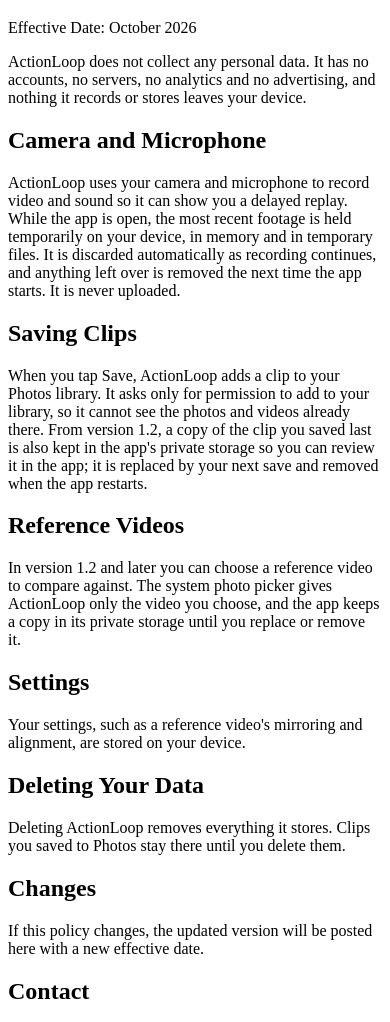
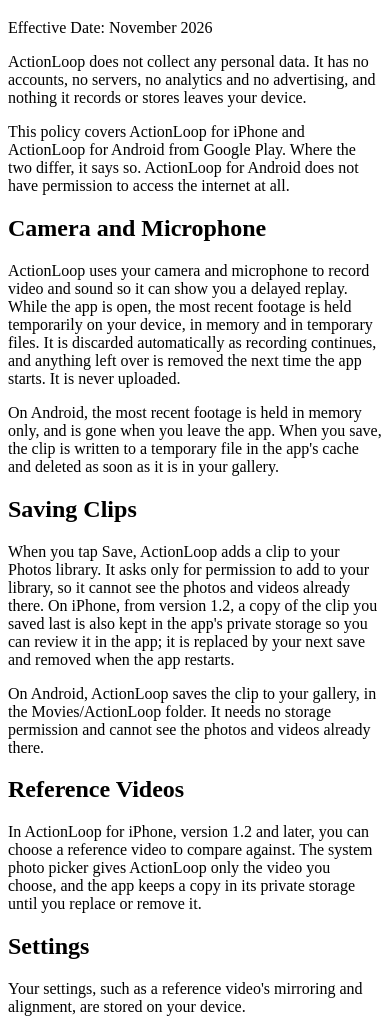
Before and after one commit to actionloop/actionloop-support, a plain HTML site: page privacy.html in a window 390 px wide. Shown: the part 61-1083 px from the top of the page. Drawn offline with Linux system fonts and the light colour scheme.

Commit message:
privacy: cover ActionLoop for Android on Google Play
Scope the policy to both apps. It says where Android differs:
- Android has no internet permission.
- Footage is held in memory only; a saved clip passes through a cache file
  that is deleted once it is in the gallery.
- Clips are saved to Movies/ActionLoop without any storage permission.
- A diagnostics log and crash reports stay on the device unless the user
  shares them.

The iPhone-only features (the 1.2 saved-clip copy, reference videos) are
marked as iPhone. The effective date moves to November 2026.

Co-Authored-By: Claude Opus 5.5 <noreply@anthropic.com>

```diff
--- a/privacy.html
+++ b/privacy.html
@@ -7,24 +7,31 @@
 </head>
 <body>
     <h1>Privacy Policy</h1>
-    <p>Effective Date: October 2026</p>
+    <p>Effective Date: November 2026</p>
 
     <p>ActionLoop does not collect any personal data. It has no accounts, no servers, no analytics and no advertising, and nothing it records or stores leaves your device.</p>
 
+    <p>This policy covers ActionLoop for iPhone and ActionLoop for Android from Google Play. Where the two differ, it says so. ActionLoop for Android does not have permission to access the internet at all.</p>
+
     <h2>Camera and Microphone</h2>
     <p>ActionLoop uses your camera and microphone to record video and sound so it can show you a delayed replay. While the app is open, the most recent footage is held temporarily on your device, in memory and in temporary files. It is discarded automatically as recording continues, and anything left over is removed the next time the app starts. It is never uploaded.</p>
+    <p>On Android, the most recent footage is held in memory only, and is gone when you leave the app. When you save, the clip is written to a temporary file in the app's cache and deleted as soon as it is in your gallery.</p>
 
     <h2>Saving Clips</h2>
-    <p>When you tap Save, ActionLoop adds a clip to your Photos library. It asks only for permission to add to your library, so it cannot see the photos and videos already there. From version 1.2, a copy of the clip you saved last is also kept in the app's private storage so you can review it in the app; it is replaced by your next save and removed when the app restarts.</p>
+    <p>When you tap Save, ActionLoop adds a clip to your Photos library. It asks only for permission to add to your library, so it cannot see the photos and videos already there. On iPhone, from version 1.2, a copy of the clip you saved last is also kept in the app's private storage so you can review it in the app; it is replaced by your next save and removed when the app restarts.</p>
+    <p>On Android, ActionLoop saves the clip to your gallery, in the Movies/ActionLoop folder. It needs no storage permission and cannot see the photos and videos already there.</p>
 
     <h2>Reference Videos</h2>
-    <p>In version 1.2 and later you can choose a reference video to compare against. The system photo picker gives ActionLoop only the video you choose, and the app keeps a copy in its private storage until you replace or remove it.</p>
+    <p>In ActionLoop for iPhone, version 1.2 and later, you can choose a reference video to compare against. The system photo picker gives ActionLoop only the video you choose, and the app keeps a copy in its private storage until you replace or remove it.</p>
 
     <h2>Settings</h2>
     <p>Your settings, such as a reference video's mirroring and alignment, are stored on your device.</p>
 
+    <h2>Diagnostics (Android)</h2>
+    <p>To help fix problems, ActionLoop for Android keeps a log of app events from its last five sessions and reports of its last ten crashes in its private storage. They hold technical details such as your phone model, Android version, app version and camera settings, never your recordings. They leave your device only if you tap Share on the Diagnostics screen, and then only to the app you choose. Clear logs on that screen deletes them.</p>
+
     <h2>Deleting Your Data</h2>
-    <p>Deleting ActionLoop removes everything it stores. Clips you saved to Photos stay there until you delete them.</p>
+    <p>Deleting ActionLoop removes everything it stores. Clips you saved to Photos or your gallery stay there until you delete them.</p>
 
     <h2>Changes</h2>
     <p>If this policy changes, the updated version will be posted here with a new effective date.</p>
```
